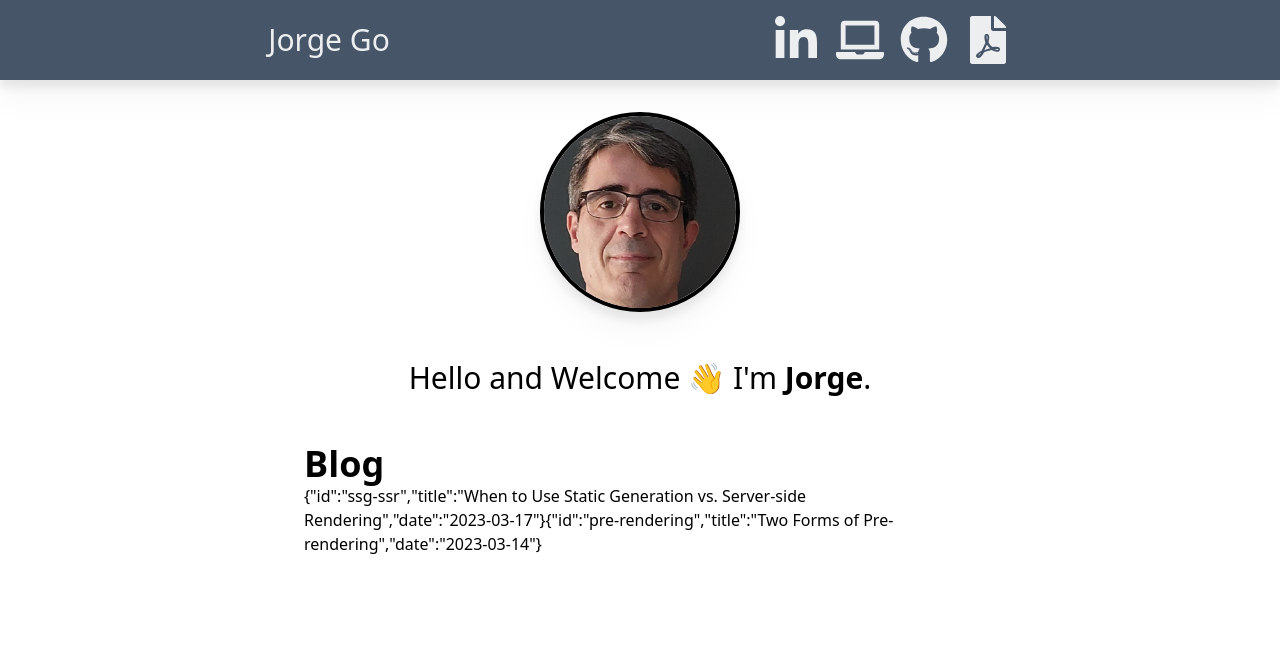
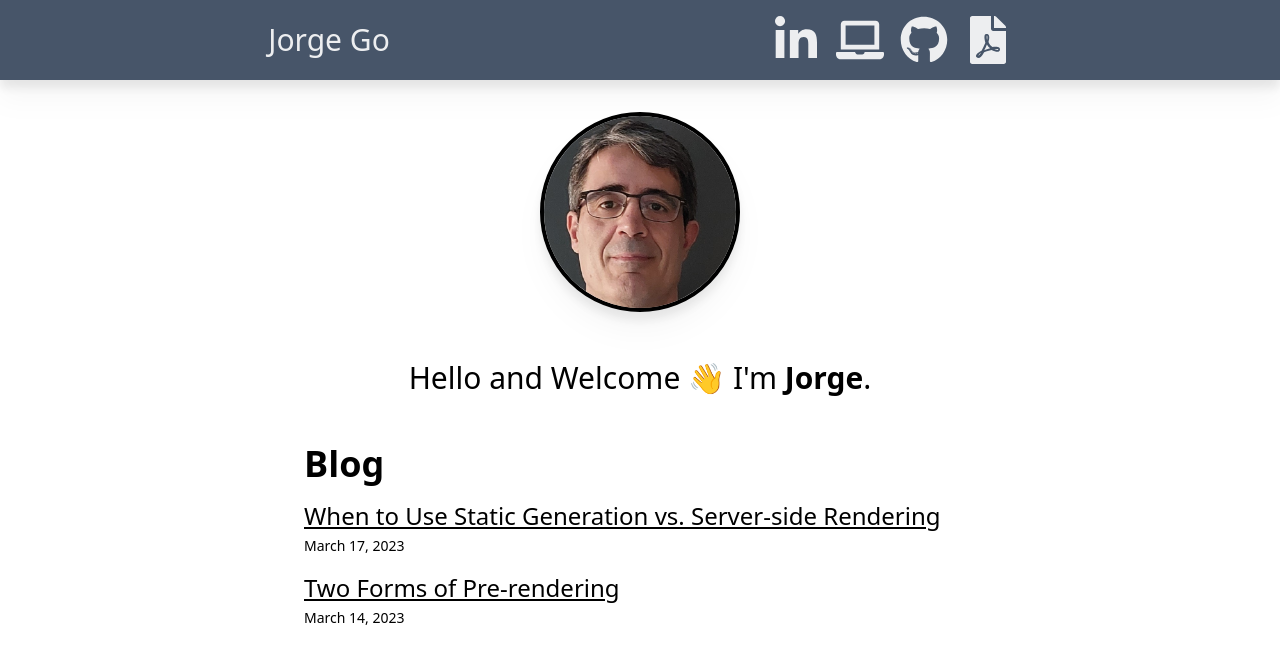
Before and after one commit to jorgegoco/next-blogpost, a Next.js app: page / in a window 1280 px wide. Shown: the top 664 px of the page. Built offline with nearby package versions, Linux system fonts and the light colour scheme.

Commit message:
Format date and create the post item component

```diff
--- /dev/null
+++ b/app/components/ListItem.tsx
@@ -0,0 +1,18 @@
+import Link from 'next/link'
+import getFormattedDate from '@/lib/getFormattedDate'
+
+type Props = {
+  post: BlogPost
+}
+
+export default function ListItem({ post }: Props) {
+  const { id, title, date } = post
+  const formattedDate = getFormattedDate(date)
+  return (
+    <li className="mt-4 text-2xl dark:text-white/90">
+      <Link className="underline hover:text-black/70 dark:hover:text-white" href={`/posts/${id}`}>{title}</Link>
+      <br />
+      <p className="text-sm mt-1">{formattedDate}</p>
+    </li>
+  )
+}
--- a/app/components/Posts.tsx
+++ b/app/components/Posts.tsx
@@ -1,4 +1,5 @@
 import { getSortedPostsData } from "@/lib/posts"
+import ListItem from './ListItem'
 
 export default function Posts() {
     const posts = getSortedPostsData()
@@ -8,7 +9,7 @@ export default function Posts() {
             <h2 className="text-4xl font-bold dark:text-white/90">Blog</h2>
             <ul className="w-full">
                 {posts.map(post => (
-                    JSON.stringify(post)
+                    <ListItem key={post.id} post={post} />
                 ))}
             </ul>
         </section>
--- /dev/null
+++ b/lib/getFormattedDate.ts
@@ -0,0 +1,6 @@
+export default function getFormattedDate(dateString: string): string {
+  if (!dateString) {
+    return '';
+  }
+  return new Intl.DateTimeFormat('en-US', { dateStyle: 'long' }).format(new Date(dateString));
+}
```
